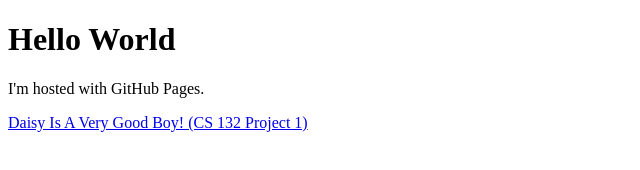
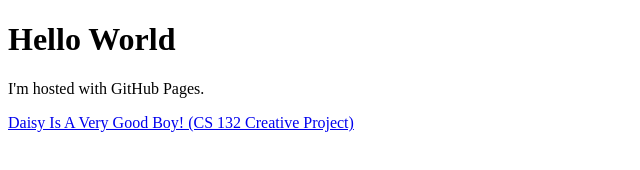
Before and after one commit to mtn-lark/mtn-lark.github.io, a plain HTML site: page index.html in a window 1280 px wide. Shown: the full height of the page, 0-640 px from the left. Drawn offline with Linux system fonts and the light colour scheme.

Commit message:
Update homepage to link to Daisy page correctly

```diff
--- a/index.html
+++ b/index.html
@@ -9,9 +9,7 @@
     <h1>Hello World</h1>
     <p>I'm hosted with GitHub Pages.</p>
     <p>
-      <a href="./cs132/cp1/index.html"
-        >Daisy Is A Very Good Boy! (CS 132 Project 1)</a
-      >
+      <a href="./daisy/">Daisy Is A Very Good Boy! (CS 132 Creative Project)</a>
     </p>
   </body>
 </html>
```
